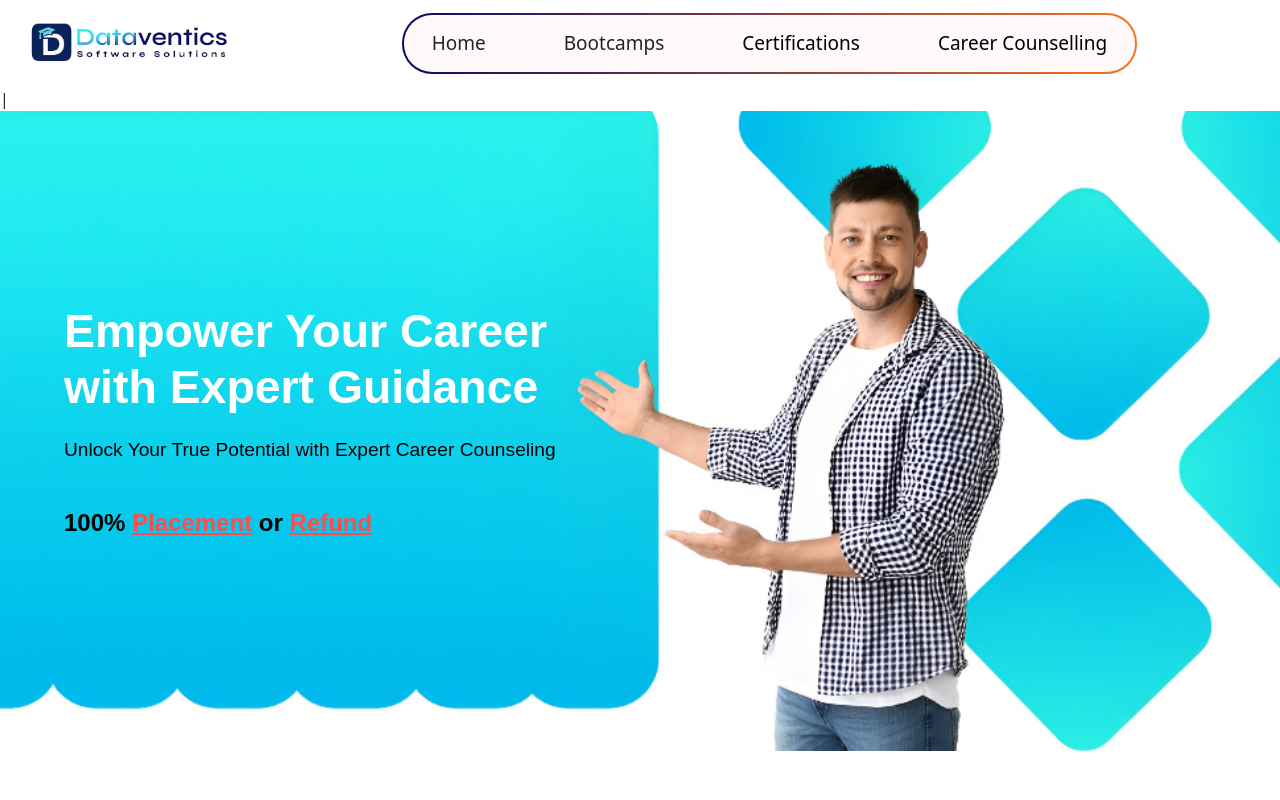
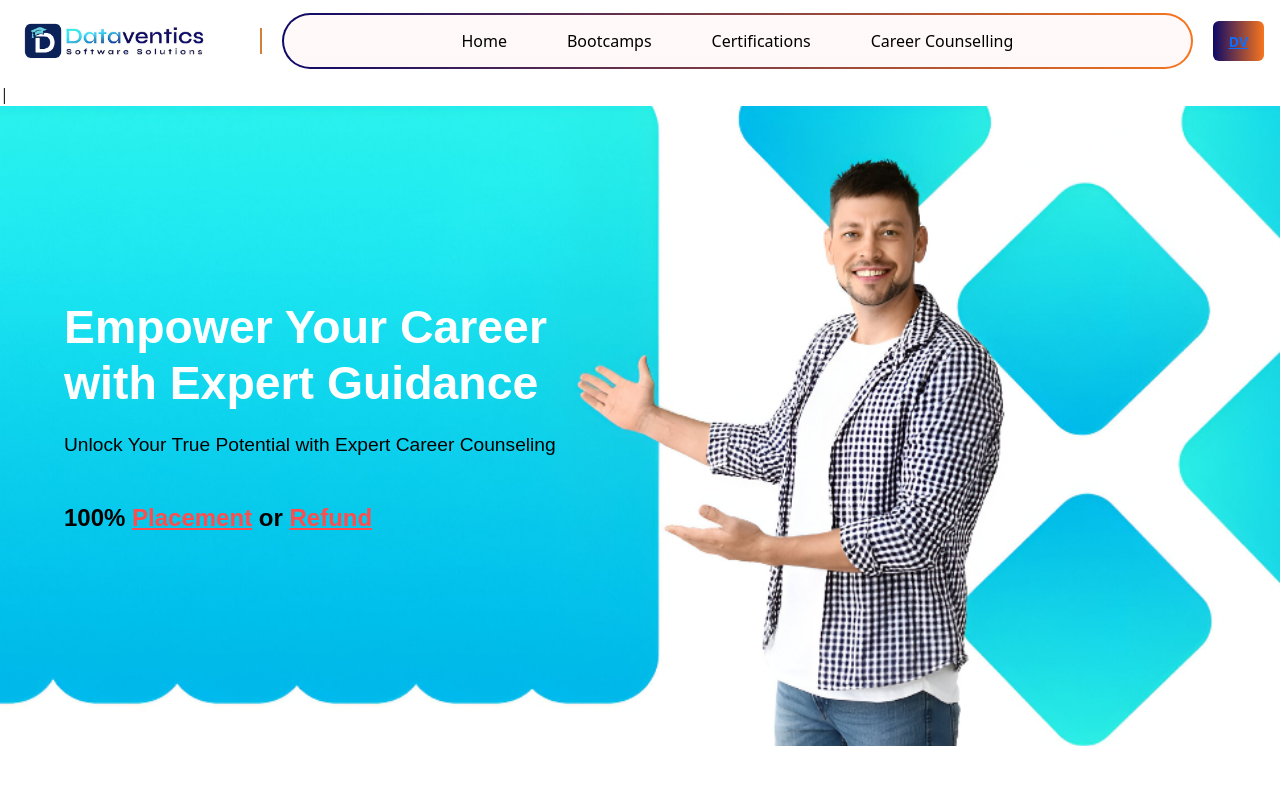
Before and after one commit to prathamchavhan/dvl, a React (Vite) app: page /carrercounselling/carrercoun in a window 1280 px wide. Shown: the top 800 px of the page. Built offline with nearby package versions, Linux system fonts and the light colour scheme.

Commit message:
Update Headers1.css

```diff
--- a/src/components/ui/Headers1.css
+++ b/src/components/ui/Headers1.css
@@ -1,248 +1,148 @@
-/* Header Container Styles */
+/* Base header */
 .header-container {
   display: flex;
   align-items: center;
   justify-content: space-between;
-  padding: 13px 22px;
+  padding: 13px 16px;
   background-color: white;
   position: sticky;
   top: 0;
   z-index: 1000;
-    justify-content: flex-start;
-   gap: 150px;
+  gap: 20px;             /* ✅ smaller default gap */
+  flex-wrap: wrap;       /* ✅ allow wrapping on small screens */
+  max-width: 100%;       /* ✅ prevent overflow */
+  box-sizing: border-box;
 }
 
-/* Logo Styles */
+/* Logo */
 .logo-section {
   display: flex;
   align-items: center;
+  flex-shrink: 0; /* ✅ prevent logo from shrinking weirdly */
 }
 
 .logo-img {
-  height: 60px;
-  margin-right: 9px;
+  height: 55px;
+  margin-right: 8px;
+  max-width: 100%;
 }
 
-/* Navigation Wrapper Styles with Cyan Border */
+/* Nav wrapper */
 .nav-wrapper {
   display: flex;
-  gap: 50px;
+  flex: 1; /* ✅ nav takes available space */
+  gap: 32px;
   padding: 6px 14px;
   border: 2px solid transparent;
   border-radius: 30px;
   background:
-  linear-gradient(rgb(255, 249, 249), rgb(255, 248, 248)) padding-box,
+    linear-gradient(rgb(255, 249, 249), rgb(255, 248, 248)) padding-box,
     linear-gradient(90deg, #0D0968 0%, #F7751E 100%) border-box;
   background-origin: border-box;
   background-clip: padding-box, border-box;
-  margin-left: -15px;
+  margin-left: 0;
+  justify-content: center; /* ✅ center buttons */
+  box-sizing: border-box;
+  max-width: 100%;         /* ✅ prevent overflow */
+  overflow-x: auto;        /* ✅ scrollable if too many buttons */
 }
 
-/* Navigation Button Styles */
+/* Buttons inside nav */
 .nav-button {
-  color: #000000;
+  position: relative;
+  color: #000;
   text-decoration: none;
   padding: 8px 14px;
   border-radius: 30px;
-  font-size: 19px;
-  transition: background-color 0.2s ease;
+  font-size: 16px;
   white-space: nowrap;
+  transition: background-color 0.2s ease, color 0.2s ease;
+  flex-shrink: 0; /* ✅ don’t squish text */
 }
 
-/* Active State Styles */
-.nav-button.active {
-
-  color: #000000;
-}
-.nav-button {
-  position: relative;
-  color: inherit; /* keep your current text color */
-  text-decoration: none; /* remove default underline */
-
+/* CTA Button */
+.head-but {
+  background: linear-gradient(90deg, #0D0968 0%, #F7751E 100%);
+  color: #fff;
+  border: none;
+  padding: 0.6rem 1rem;
+  border-radius: 6px;
+  font-weight: bold;
+  font-size: 14px;
+  cursor: pointer;
+  white-space: nowrap;
+  flex-shrink: 0; /* ✅ avoid shrinking */
 }
 
-.nav-button::after {
-  content: "";
-  position: absolute;
-  left: 0;
-bottom: 0px;
-  height: 3px;             /* thickness of underline */
-  width: 0;                /* start with no underline */
-  background-color: #ff7728; /* underline color */
-  transition: width 0.3s ease;
+/* ---------------- Responsive ---------------- */
+
+/* Tablets (≤ 1024px) */
+@media (max-width: 1024px) {
+  .nav-wrapper {
+    gap: 24px;
+  }
 }
 
-.nav-button:hover::after {
-  width: 100%;             /* full width underline on hover */
-}
-
-/* Hamburger icon styles */
-.mobile-menu-toggle {
-  display: none;
-  position: relative;
-  width: 30px;
-  height: 24px;
-  cursor: pointer;
-  border: none;
-  background: transparent;
-  z-index: 1100;
-  -webkit-tap-highlight-color: transparent;
-}
-
-.mobile-menu-toggle span,
-.mobile-menu-toggle span::before,
-.mobile-menu-toggle span::after {
-  display: block;
-  background-color: #0D0968; /* deep blue color for icon */
-  height: 3px;
-  border-radius: 2px;
-  position: absolute;
-  width: 100%;
-  transition: all 0.35s ease;
-}
-
-.mobile-menu-toggle span {
-  top: 50%;
-  margin-top: -1.5px;
-}
-
-.mobile-menu-toggle span::before {
-  content: "";
-  top: -10px;
-}
-
-.mobile-menu-toggle span::after {
-  content: "";
-  top: 10px;
-}
-
-/* Animate hamburger to X when open */
-.mobile-menu-toggle.active span {
-  background-color: transparent;
-}
-.mobile-menu-toggle.active span::before {
-  transform: rotate(45deg);
-  top: 0;
-}
-.mobile-menu-toggle.active span::after {
-  transform: rotate(-45deg);
-  top: 0;
-}
-/* Existing mobile styles for up to 768px */
+/* Mobile (≤ 768px) */
 @media (max-width: 768px) {
-  .mobile-menu-toggle {
-    display: block;
+  .header-container {
+    justify-content: space-between;
   }
 
   .nav-wrapper {
-    display: none;
+    display: none; /* ✅ hidden by default, toggle via hamburger */
+    flex-direction: column;
     position: absolute;
     top: 70px;
     left: 10px;
     right: 10px;
-    background: rgba(255, 255, 255, 0.85);
-    backdrop-filter: saturate(180%) blur(10px);
-    -webkit-backdrop-filter: saturate(180%) blur(10px);
-    box-shadow: 0 12px 24px rgba(15, 15, 15, 0.2);
-    flex-direction: column;
-    border-radius: 16px;
-    padding: 20px 24px;
-    gap: 14px;
-    overflow: hidden;
-    max-height: 0;
-    transition: max-height 0.4s ease, padding 0.4s ease;
-    z-index: 1050;
+    background: rgba(255,255,255,0.95);
+    border-radius: 12px;
+    padding: 16px;
+    gap: 12px;
+    box-shadow: 0 6px 16px rgba(0,0,0,0.2);
   }
 
   .nav-wrapper.mobile-open {
-    display: flex;
-    max-height: 600px;
-    padding: 20px 24px;
+    display: flex; /* ✅ open on toggle */
   }
 
   .nav-button {
-    font-size: 17px;
-    padding: 14px 16px;
-    border-radius: 12px;
-    color: #0D0968;
-    background-color: transparent;
     text-align: center;
-    transition: background-color 0.25s ease, color 0.25s ease;
-  }
-
-  .nav-button:hover {
-    background-color: #f7751e;
-    color: white;
-  }
-
-  .nav-button.active {
-    background-color: #f7751e;
-    color: white;
-  }
-
-  .nav-button::after {
-    display: none;
+    font-size: 15px;
+    padding: 10px;
   }
 }
 
-/* For small phones (up to 360px) */
-@media (max-width: 360px) {
-  .nav-wrapper {
-    top: 60px; /* less top space */
-    left: 6px;
-    right: 6px;
-    padding: 16px 18px;
-    gap: 10px;
+/* Small phones (≤ 460px) */
+@media (max-width: 460px) {
+  .logo-img {
+    height: 45px;
   }
 
   .nav-button {
     font-size: 14px;
-    padding: 10px 12px;
-    border-radius: 10px;
+  }
+
+  .head-but {
+    font-size: 13px;
+    padding: 0.4rem 0.8rem;
   }
 }
 
-/* For very small phones (up to 320px) */
-@media (max-width: 320px) {
-  .nav-wrapper {
-    top: 55px;
-    left: 4px;
-    right: 4px;
-    padding: 12px 14px;
-    gap: 8px;
+/* Ultra-small (≤ 360px) */
+@media (max-width: 360px) {
+  .logo-img {
+    height: 40px;
   }
 
   .nav-button {
     font-size: 13px;
     padding: 8px 10px;
-    border-radius: 8px;
+  }
+
+  .head-but {
+    font-size: 12px;
+    padding: 0.3rem 0.7rem;
   }
 }
-.head-but{
-
-
-background: linear-gradient(90deg, #0D0968 0%, #F7751E 100%);
-
-
-  color: #fff;
-  border: none;
-  padding: 0.6rem 1.2rem;
-  border-radius: 6px;
-  font-weight: bold;
-  cursor: pointer;
-  transition: background 0.3s;
-}
-
-.head-but:hover {
- background: linear-gradient(90deg, #0D0968 0%, #F7751E 100%);
-}
-.head-but a {
-  color: inherit;        /* same color as parent text */
-  text-decoration: none; /* remove underline */
-  cursor: pointer;
-}
-
-.head-but a:hover {
-  color: inherit;        /* no color change on hover */
-  text-decoration: none; /* keep it clean */
-}
```
